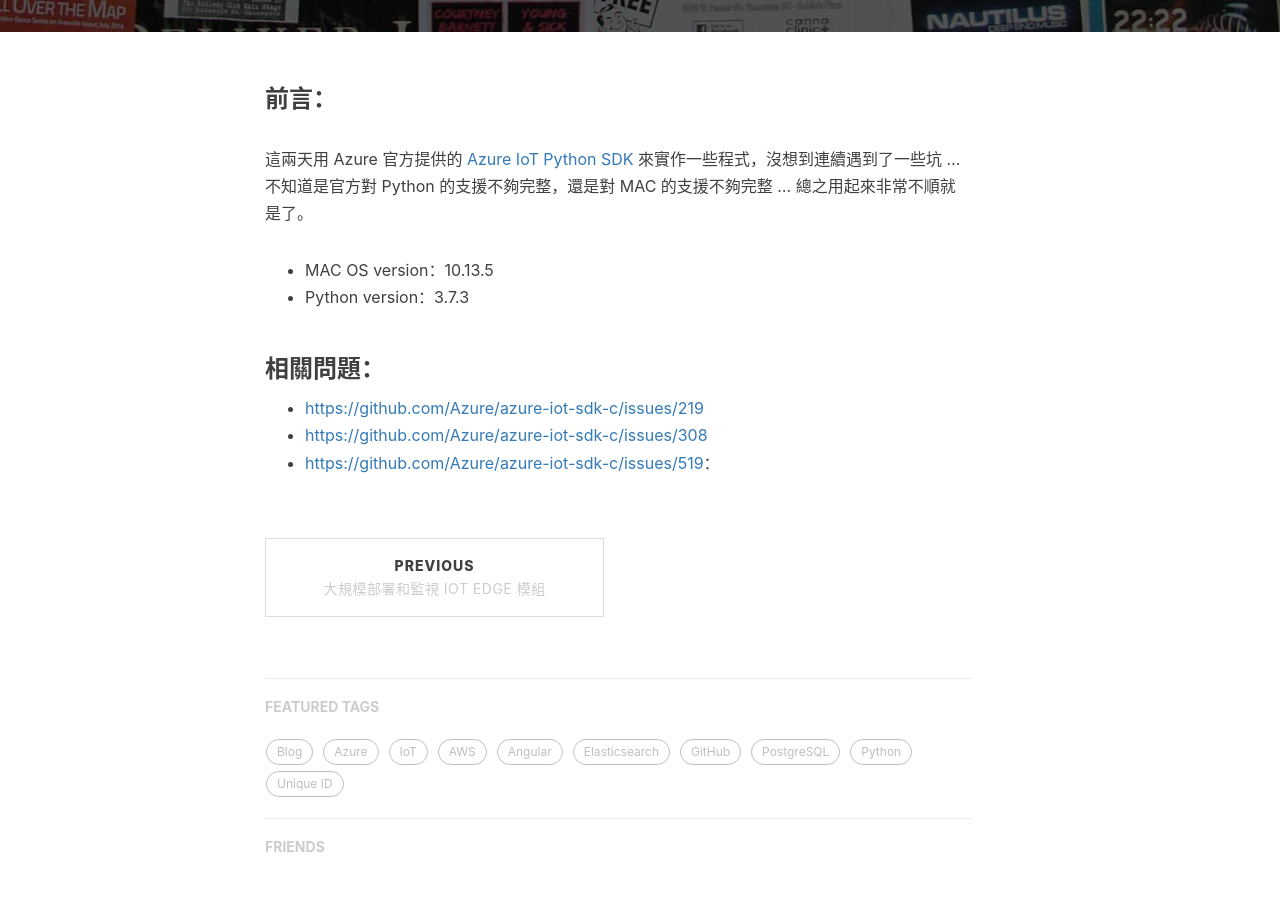
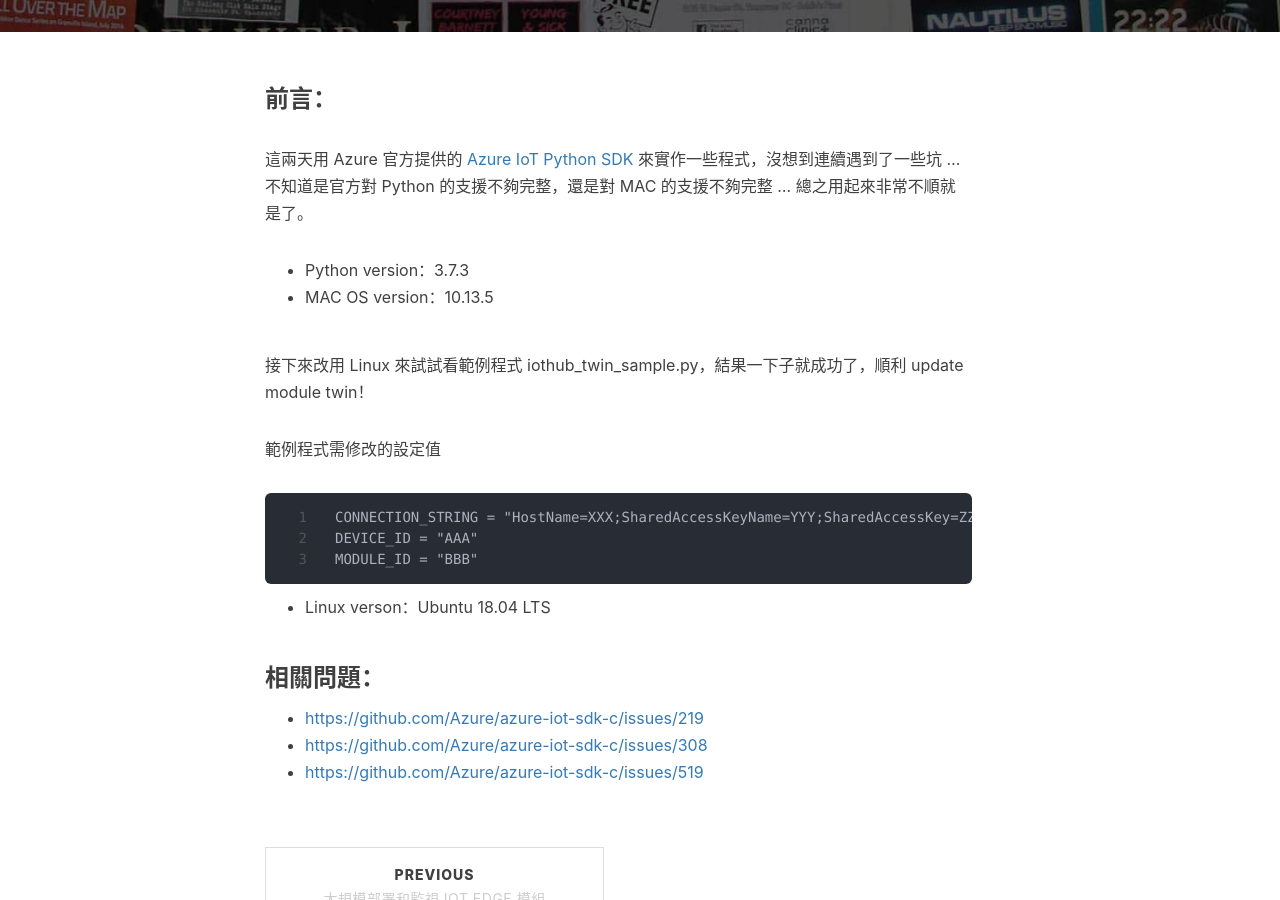
Before and after one commit to cain19811028/cain19811028.github.io, a Jekyll site: the page built from _posts/2019-06-11-curl_easy_perform_failed_out_of_memory.markdown, in a window 1280 px wide and 900 px high, scrolled down 714 px. Built offline with Jekyll 4.4.1, drawn with Linux system fonts in a browser that asks for light colours; nearby versions of some CDN libraries; comment, search, counter and statistics services are not loaded.

Commit message:
feat: add something

````diff
--- a/_posts/2019-06-11-curl_easy_perform_failed_out_of_memory.markdown
+++ b/_posts/2019-06-11-curl_easy_perform_failed_out_of_memory.markdown
@@ -14,11 +14,22 @@ tags:
 
 這兩天用 Azure 官方提供的 [Azure IoT Python SDK](https://github.com/Azure/azure-iot-sdk-python) 來實作一些程式，沒想到連續遇到了一些坑 ... 不知道是官方對 Python 的支援不夠完整，還是對 MAC 的支援不夠完整 ... 總之用起來非常不順就是了。
 
+ - Python version：3.7.3
  - MAC OS version：10.13.5
- - Python version：3.7.3
+
+接下來改用 Linux 來試試看範例程式 iothub_twin_sample.py，結果一下子就成功了，順利 update module twin！
+
+範例程式需修改的設定值
+```
+CONNECTION_STRING = "HostName=XXX;SharedAccessKeyName=YYY;SharedAccessKey=ZZZ"
+DEVICE_ID = "AAA"
+MODULE_ID = "BBB"
+```
+
+ - Linux verson：Ubuntu 18.04 LTS
 
 ### 相關問題：
 
  - [https://github.com/Azure/azure-iot-sdk-c/issues/219](https://github.com/Azure/azure-iot-sdk-c/issues/219)
  - [https://github.com/Azure/azure-iot-sdk-c/issues/308](https://github.com/Azure/azure-iot-sdk-c/issues/308)
- - [https://github.com/Azure/azure-iot-sdk-c/issues/519](https://github.com/Azure/azure-iot-sdk-c/issues/519)：
+ - [https://github.com/Azure/azure-iot-sdk-c/issues/519](https://github.com/Azure/azure-iot-sdk-c/issues/519)
````
